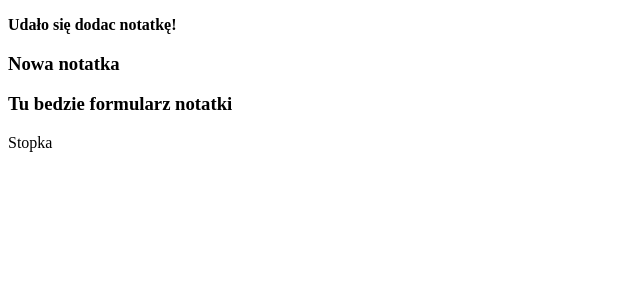
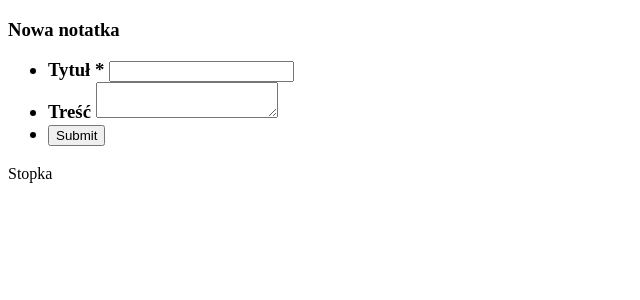
Before and after one commit to kurzy115/php-zajecia, a PHP site: page /?action=create in a window 1280 px wide. Shown: the part 116-416 px from the top of the page, without its empty margins (0-640 px from the left). Run offline with PHP 8.4, Linux system fonts and the light colour scheme.

Commit message:
Add form

```diff
--- a/index.php
+++ b/index.php
@@ -22,8 +22,18 @@ const DEFAULT_ACTION = 'list';
  $viewParams = [];
 
 if ($action === 'create') {
-    $viewParams['resultCreate'] = 'Udało się dodac notatkę!';
+
 $page = 'create';
+$created = false;
+if (!empty($_POST)) {
+    $viewParams = [
+        'title' => $_POST['title'],
+        'description' => $_POST['description'],
+
+    ];
+    $created = true;
+}
+$viewParams['created'] = $created;
 } else {
     $page = 'list';
     $viewParams['resultList'] = 'Wyświetlamy listę notatek!';
--- a/templates/pages/create.php
+++ b/templates/pages/create.php
@@ -4,4 +4,26 @@
 
 <h3>Nowa notatka<h3>
     <div>
-        Tu bedzie formularz notatki</div>
+    <?php if ($params['created']) : ?>
+        <div>
+            <div>Tytuł: <?php echo $params['title'] ?></div>
+            <div>Opis: <?php echo $params['description'] ?></div>
+        </div>
+    <?php else : ?>
+        <form action="/?action=create" class="note-form" method="post">
+            <ul>
+                <li>
+                    <label for="title">Tytuł <span class="required">*</span></label>
+                    <input type="text" name="title" id="title" class="filed-long">
+                </li>
+                <li>
+                    <label for="field5">Treść</label>
+                    <textarea name="description" id="field5" class="field-long field-textarea"></textarea>
+                </li>
+                <li>
+                    <input type="submit" value="Submit">
+                </li>
+            </ul>
+        </form>
+    <?php endif; ?>
+</div>
```
